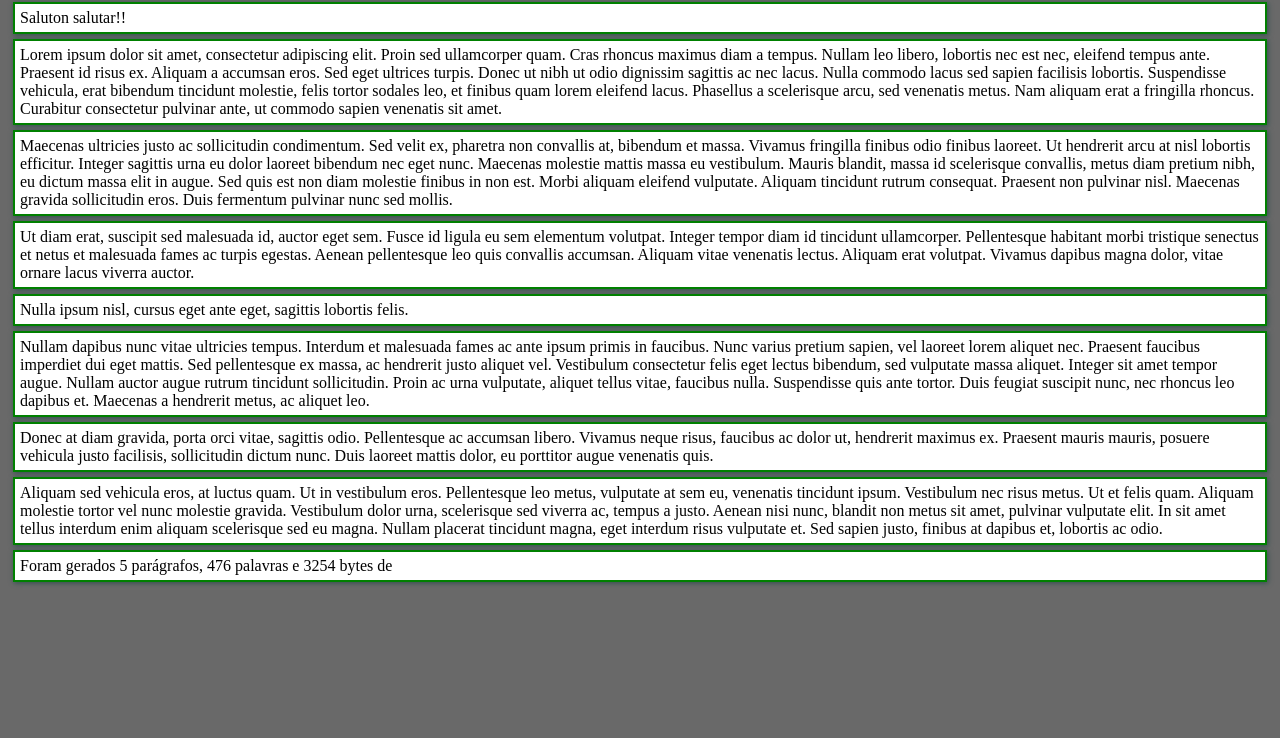
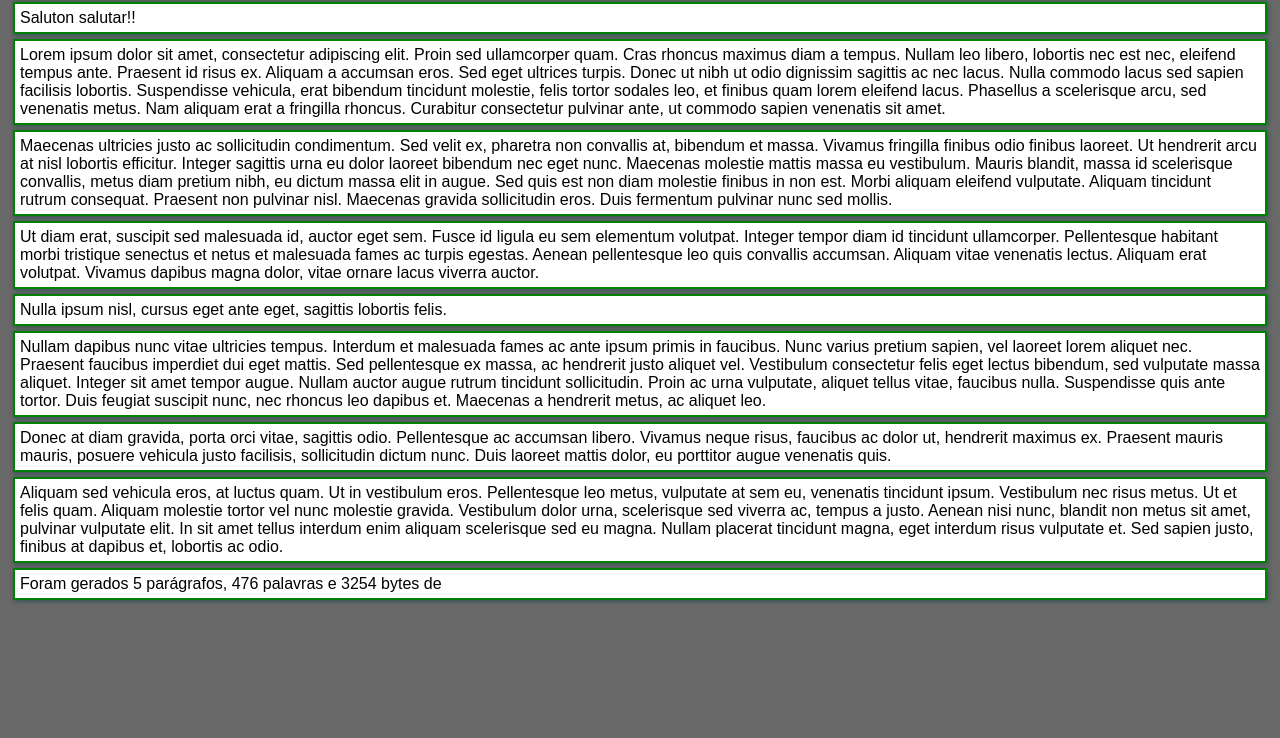
Before and after one commit to fernandorosajr/modulogit, a plain HTML site: page index.html in a window 1280 px wide. Shown: the part 62-800 px from the top of the page. Drawn offline with Linux system fonts and the light colour scheme.

Commit message:
Remocao de defeitos que foram gerados pelo UPLOAD em css/css.css

```diff
--- a/css/css.css
+++ b/css/css.css
@@ -1,9 +1,6 @@
 body{
     background-color: dimgray;
-<<<<<<< HEAD
-font-family:sans-serif;
-=======
->>>>>>> c5953331a323c5e431b407e301a1d4dfc4f88f95
+    font-family:sans-serif;
 }
 h1{
     font-weight: 100;
@@ -13,7 +10,6 @@ h1{
     margin: 5px;
     padding: 5px;
     color: green;
-<<<<<<< HEAD
     box-shadow: 1px 1px 5px 0px darkslategrey;
 
 }
@@ -24,6 +20,4 @@ h1{
     border: green 2px solid;
     box-shadow: 1px 1px 5px 0px darkslategrey;
 
-=======
->>>>>>> c5953331a323c5e431b407e301a1d4dfc4f88f95
 }
```
